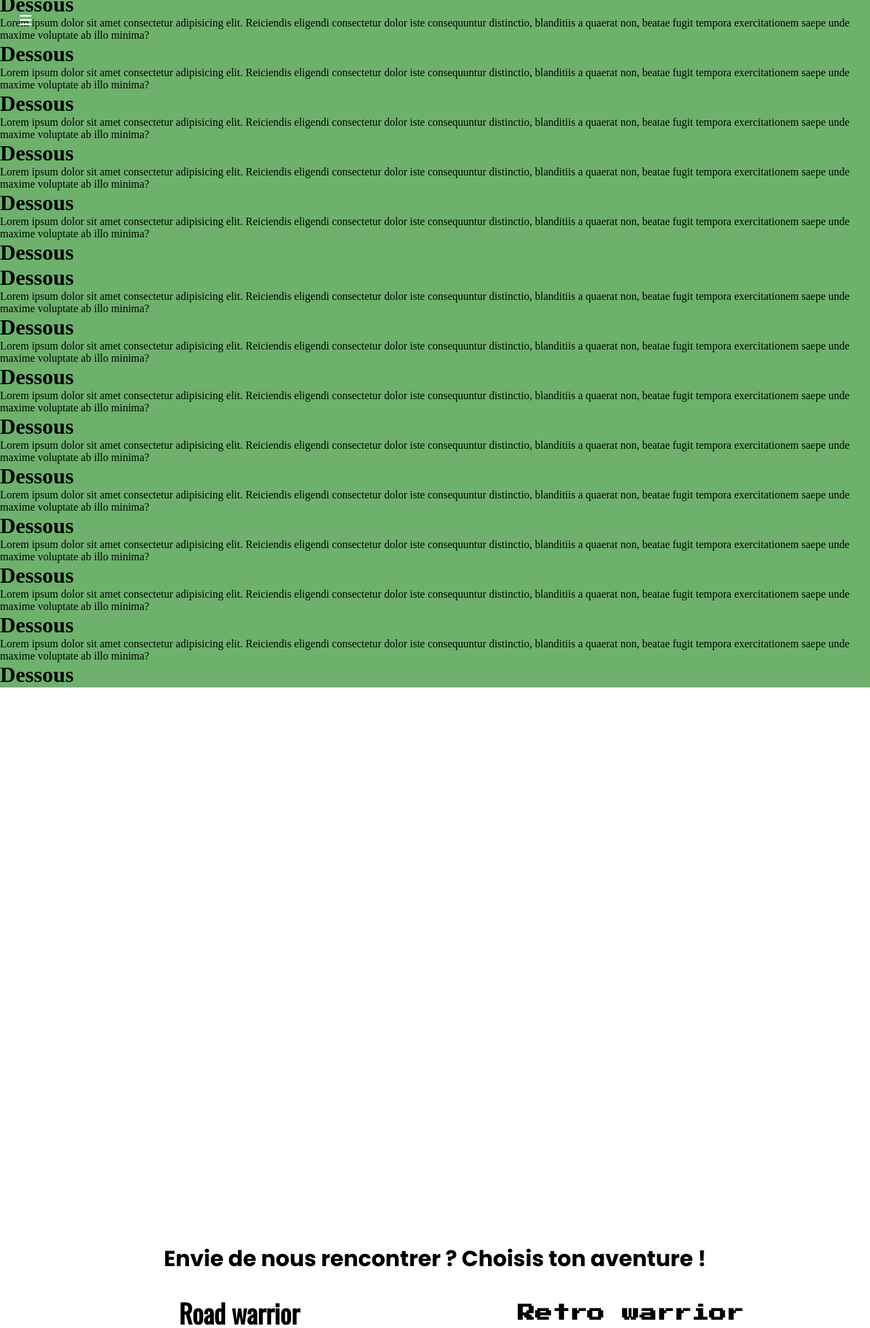
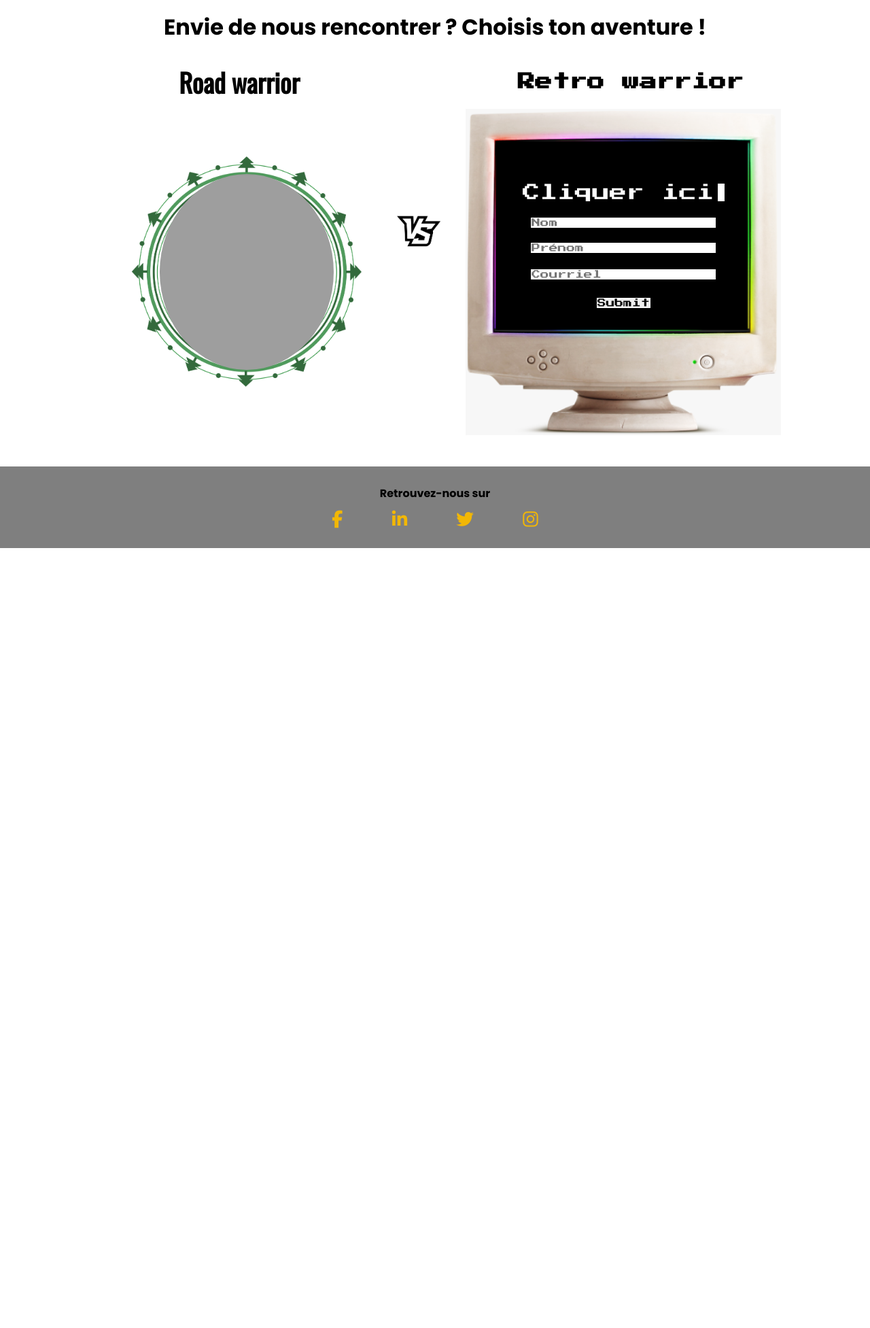
Before and after one commit to gaspard-lonchampt/voyages, a PHP site: page /voyage.html in a window 1280 px wide. Shown: the top 1953 px of the page at 68% size. After the commit the page ends 806 px from the top, so only its background shows below. Run offline with PHP 8.4, Linux system fonts and the light colour scheme; some libraries are stand-ins or nearby versions; grey boxes are pictures that could not be loaded.

Commit message:
version mergé entre footer header avant merge avec master

```diff
--- a/CSS/voyage.css
+++ b/CSS/voyage.css
@@ -32,20 +32,17 @@ html, body {
 /* fin style général */
 
 /* <!-- début header + nav Baptiste--> */
-.contenu_dessous {
-  background-color: rgb(109, 177, 109);
-  transform: translateY(-100vh);
+
+#menu {
+  height: 0px;
 }
 
-.contenu_menu > input {
+.burger {
   outline: none;
   appearance: none;
   z-index: 2;
   display: block;
   position: fixed;
-}
-
-.burger {
   margin: 29px;
   color: white;
   transition: .8s;
@@ -870,6 +867,7 @@ html, body {
 
 
 
+
 /* <!-- début footer Gaspard--> */
 
 #footer_contain_all {
--- a/voyage.html
+++ b/voyage.html
@@ -17,7 +17,7 @@
 <body>
 <!-- début naviguation Baptiste-->
 <header id="menu">
-    <div class="contenu_menu">
+
         <input class="burger fa fa-bars fa-lg" value="&#xf0c9;" type="checkbox">
         <nav class="contenu_nav">
             <!-- Début menu déroulant -->
@@ -102,50 +102,10 @@
             </article>
         </nav>
 
-    </div>
+
 </header>
 
-<div class="contenu_dessous">
-    <h1> Dessous </h1>
-    <p>Lorem ipsum dolor sit amet consectetur adipisicing elit. Reiciendis eligendi consectetur dolor iste consequuntur distinctio, blanditiis a quaerat non, beatae fugit tempora exercitationem saepe unde maxime voluptate ab illo minima?</p>
-    <h1> Dessous </h1>
-    <p>Lorem ipsum dolor sit amet consectetur adipisicing elit. Reiciendis eligendi consectetur dolor iste consequuntur distinctio, blanditiis a quaerat non, beatae fugit tempora exercitationem saepe unde maxime voluptate ab illo minima?</p>
-    <h1> Dessous </h1>
-    <p>Lorem ipsum dolor sit amet consectetur adipisicing elit. Reiciendis eligendi consectetur dolor iste consequuntur distinctio, blanditiis a quaerat non, beatae fugit tempora exercitationem saepe unde maxime voluptate ab illo minima?</p>
-    <h1> Dessous </h1>
-    <p>Lorem ipsum dolor sit amet consectetur adipisicing elit. Reiciendis eligendi consectetur dolor iste consequuntur distinctio, blanditiis a quaerat non, beatae fugit tempora exercitationem saepe unde maxime voluptate ab illo minima?</p>
-    <h1> Dessous </h1>
-    <p>Lorem ipsum dolor sit amet consectetur adipisicing elit. Reiciendis eligendi consectetur dolor iste consequuntur distinctio, blanditiis a quaerat non, beatae fugit tempora exercitationem saepe unde maxime voluptate ab illo minima?</p>
-    <h1> Dessous </h1>
-    <p>Lorem ipsum dolor sit amet consectetur adipisicing elit. Reiciendis eligendi consectetur dolor iste consequuntur distinctio, blanditiis a quaerat non, beatae fugit tempora exercitationem saepe unde maxime voluptate ab illo minima?</p>
-    <h1> Dessous </h1>
-    <p>Lorem ipsum dolor sit amet consectetur adipisicing elit. Reiciendis eligendi consectetur dolor iste consequuntur distinctio, blanditiis a quaerat non, beatae fugit tempora exercitationem saepe unde maxime voluptate ab illo minima?</p>
-    <h1> Dessous </h1>
-    <p>Lorem ipsum dolor sit amet consectetur adipisicing elit. Reiciendis eligendi consectetur dolor iste consequuntur distinctio, blanditiis a quaerat non, beatae fugit tempora exercitationem saepe unde maxime voluptate ab illo minima?</p>
-    <h1> Dessous </h1>
 
-</div>
-
-<div class="contenu_dessous">
-    <h1> Dessous </h1>
-    <p>Lorem ipsum dolor sit amet consectetur adipisicing elit. Reiciendis eligendi consectetur dolor iste consequuntur distinctio, blanditiis a quaerat non, beatae fugit tempora exercitationem saepe unde maxime voluptate ab illo minima?</p>
-    <h1> Dessous </h1>
-    <p>Lorem ipsum dolor sit amet consectetur adipisicing elit. Reiciendis eligendi consectetur dolor iste consequuntur distinctio, blanditiis a quaerat non, beatae fugit tempora exercitationem saepe unde maxime voluptate ab illo minima?</p>
-    <h1> Dessous </h1>
-    <p>Lorem ipsum dolor sit amet consectetur adipisicing elit. Reiciendis eligendi consectetur dolor iste consequuntur distinctio, blanditiis a quaerat non, beatae fugit tempora exercitationem saepe unde maxime voluptate ab illo minima?</p>
-    <h1> Dessous </h1>
-    <p>Lorem ipsum dolor sit amet consectetur adipisicing elit. Reiciendis eligendi consectetur dolor iste consequuntur distinctio, blanditiis a quaerat non, beatae fugit tempora exercitationem saepe unde maxime voluptate ab illo minima?</p>
-    <h1> Dessous </h1>
-    <p>Lorem ipsum dolor sit amet consectetur adipisicing elit. Reiciendis eligendi consectetur dolor iste consequuntur distinctio, blanditiis a quaerat non, beatae fugit tempora exercitationem saepe unde maxime voluptate ab illo minima?</p>
-    <h1> Dessous </h1>
-    <p>Lorem ipsum dolor sit amet consectetur adipisicing elit. Reiciendis eligendi consectetur dolor iste consequuntur distinctio, blanditiis a quaerat non, beatae fugit tempora exercitationem saepe unde maxime voluptate ab illo minima?</p>
-    <h1> Dessous </h1>
-    <p>Lorem ipsum dolor sit amet consectetur adipisicing elit. Reiciendis eligendi consectetur dolor iste consequuntur distinctio, blanditiis a quaerat non, beatae fugit tempora exercitationem saepe unde maxime voluptate ab illo minima?</p>
-    <h1> Dessous </h1>
-    <p>Lorem ipsum dolor sit amet consectetur adipisicing elit. Reiciendis eligendi consectetur dolor iste consequuntur distinctio, blanditiis a quaerat non, beatae fugit tempora exercitationem saepe unde maxime voluptate ab illo minima?</p>
-    <h1> Dessous </h1>
-
-</div>
 
 
 
```
